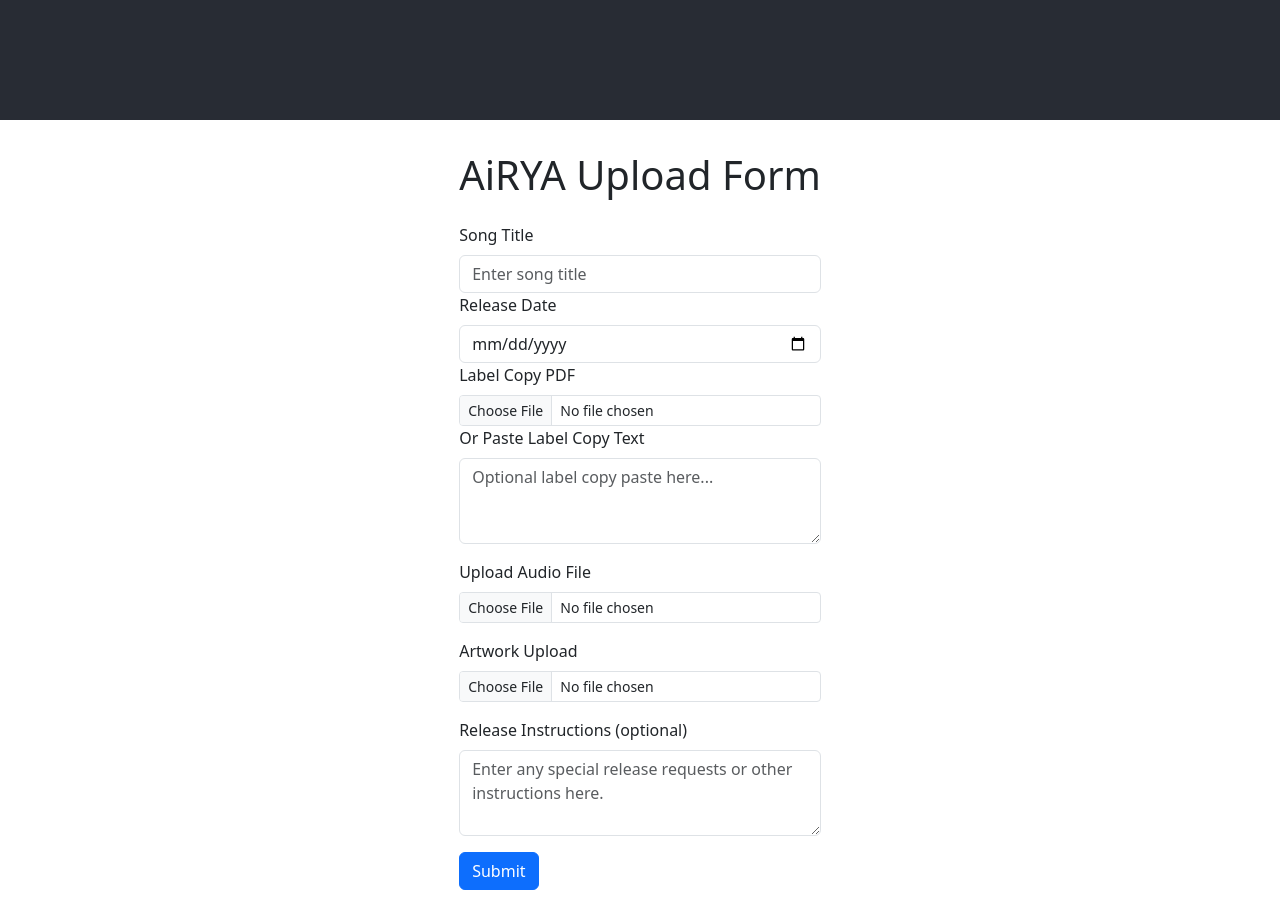
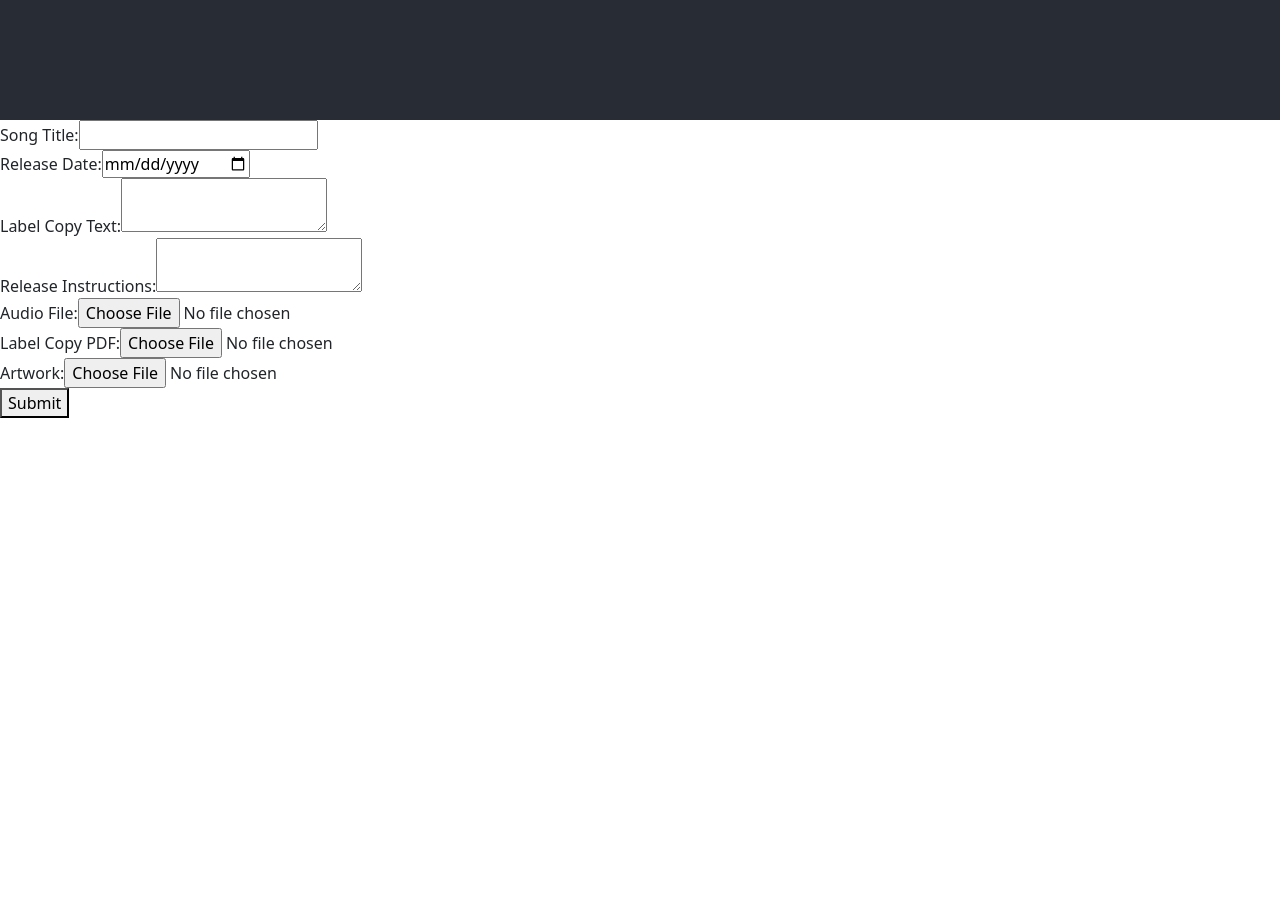
Before and after one commit to MoltenJava/airya, a React (Create React App) app: page / in a window 1280 px wide. Shown: the part 680-1600 px from the top of the page. After the commit the page ends 1098 px from the top, so only its background shows below. Built offline with nearby package versions, Linux system fonts and the light colour scheme.

Commit message:
HUGE FUCKUP

```diff
--- a/src/components/UploadForm.js
+++ b/src/components/UploadForm.js
@@ -1,49 +1,75 @@
-import React from 'react';
-import { Button, Form } from 'react-bootstrap';
-import './UploadForm.css'; // Assuming you have a stylesheet named UploadForm.css in the same directory
+import React, { useState } from 'react';
 
-const UploadForm = () => {
-  return (
-    <div className="upload-container d-flex justify-content-center align-items-center">
-      <div>
-        <h1 className="text-center mb-4">AiRYA Upload Form</h1>
-        <Form>
-          <Form.Group controlId="songTitle">
-            <Form.Label>Song Title</Form.Label>
-            <Form.Control type="text" placeholder="Enter song title" />
-          </Form.Group>
-        <Form.Group controlId="releaseDate">
-            <Form.Label>Release Date</Form.Label>
-            <Form.Control type="date" />
-        </Form.Group>
-        <Form.Group controlId="formFileSm" className="mb-3">
-            <Form.Label>Label Copy PDF</Form.Label>
-            <Form.Control type="file" size="sm" />
-        <Form.Group controlId="labelCopyText" className="mb-3">
-            <Form.Label>Or Paste Label Copy Text</Form.Label>
-            <Form.Control as="textarea" rows={3} placeholder="Optional label copy paste here..." />
-        </Form.Group>
-        <Form.Group controlId="formAudioUpload" className="mb-3">
-            <Form.Label>Upload Audio File</Form.Label>
-            <Form.Control type="file" size="sm" accept="audio/*" />
-        </Form.Group>
-        <Form.Group controlId="formArtwork" className="mb-3">
-            <Form.Label>Artwork Upload</Form.Label>
-            <Form.Control type="file" size="sm" placeholder="Upload your artwork here." />
-        </Form.Group>
-        <Form.Group controlId="formReleaseInstructions" className="mb-3">
-            <Form.Label>Release Instructions (optional)</Form.Label>
-            <Form.Control as="textarea" rows={3} placeholder="Enter any special release requests or other instructions here." />
-        </Form.Group>
-        </Form.Group>
-          {/* ... Continue defining other form fields ... */}
-          <Button variant="primary" type="submit">
-            Submit
-          </Button>
-        </Form>
-      </div>
-    </div>
-  );
+function UploadForm() {
+    const [songTitle, setSongTitle] = useState('');
+    const [releaseDate, setReleaseDate] = useState('');
+    const [labelCopyText, setLabelCopyText] = useState('');
+    const [releaseInstructions, setReleaseInstructions] = useState('');
+    const [audioFile, setAudioFile] = useState(null);
+    const [labelCopyPDF, setLabelCopyPDF] = useState(null);
+    const [artwork, setArtwork] = useState(null);
+
+    const handleSubmit = async (e) => {
+        e.preventDefault();
+
+        const formData = new FormData();
+        formData.append('songTitle', songTitle);
+        formData.append('releaseDate', releaseDate);
+        formData.append('labelCopyText', labelCopyText);
+        formData.append('releaseInstructions', releaseInstructions);
+        formData.append('audioFile', audioFile);
+        formData.append('labelCopyPDF', labelCopyPDF);
+        formData.append('artwork', artwork);
+
+        try {
+            const response = await fetch('http://localhost:5001/api/endpoint', {
+                method: 'POST',
+                body: formData
+            });
+            const result = await response.json();
+            alert(result.message);
+        } catch (error) {
+            alert('There was an error uploading your data.');
+        }
+    };
+
+    return (
+        <div>
+            <form onSubmit={handleSubmit}>
+                <div>
+                    <label>Song Title:</label>
+                    <input type="text" value={songTitle} onChange={(e) => setSongTitle(e.target.value)} />
+                </div>
+                <div>
+                    <label>Release Date:</label>
+                    <input type="date" value={releaseDate} onChange={(e) => setReleaseDate(e.target.value)} />
+                </div>
+                <div>
+                    <label>Label Copy Text:</label>
+                    <textarea value={labelCopyText} onChange={(e) => setLabelCopyText(e.target.value)}></textarea>
+                </div>
+                <div>
+                    <label>Release Instructions:</label>
+                    <textarea value={releaseInstructions} onChange={(e) => setReleaseInstructions(e.target.value)}></textarea>
+                </div>
+                <div>
+                    <label>Audio File:</label>
+                    <input type="file" onChange={(e) => setAudioFile(e.target.files[0])} />
+                </div>
+                <div>
+                    <label>Label Copy PDF:</label>
+                    <input type="file" onChange={(e) => setLabelCopyPDF(e.target.files[0])} />
+                </div>
+                <div>
+                    <label>Artwork:</label>
+                    <input type="file" onChange={(e) => setArtwork(e.target.files[0])} />
+                </div>
+                <div>
+                    <button type="submit">Submit</button>
+                </div>
+            </form>
+        </div>
+    );
 }
 
 export default UploadForm;
```
Also changed, not shown: 2 other files (tests, documents, lock files or other folders).
